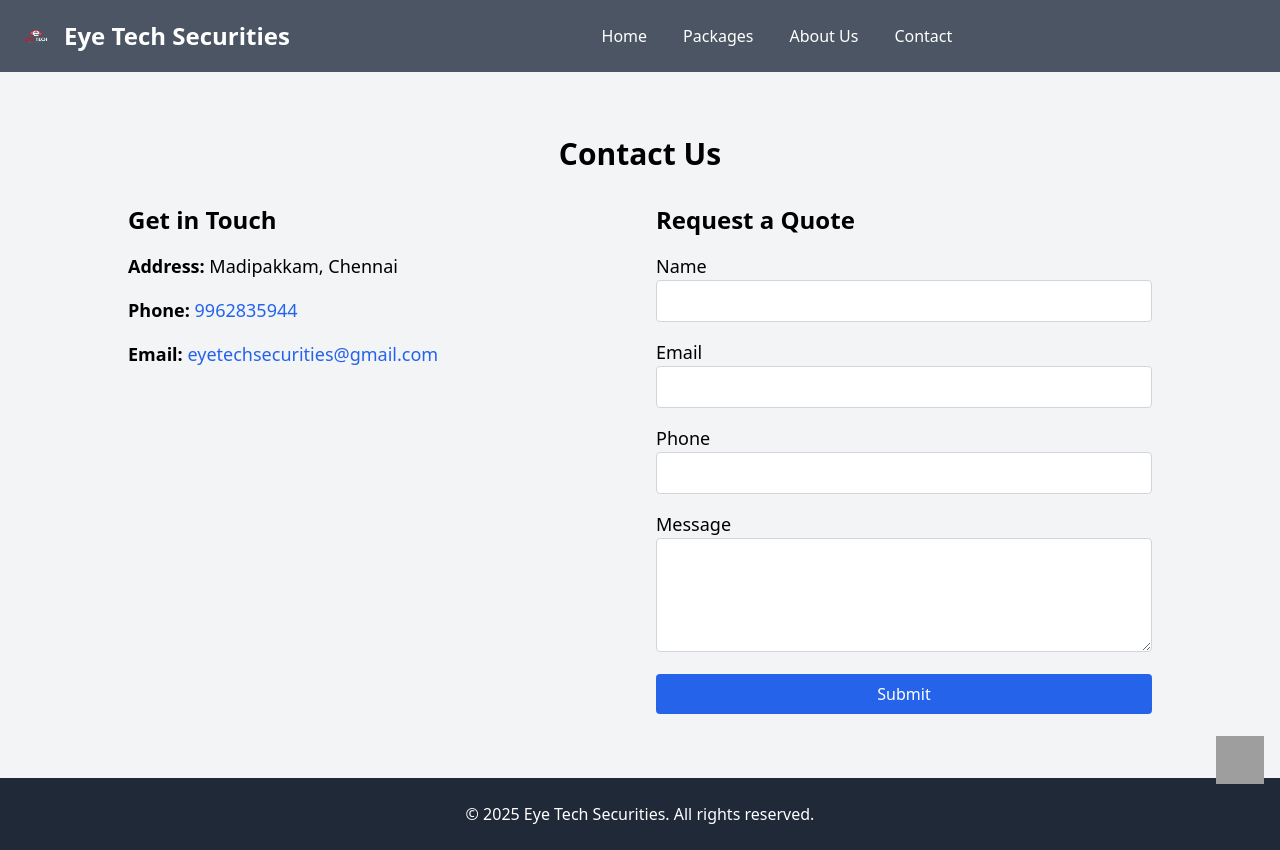
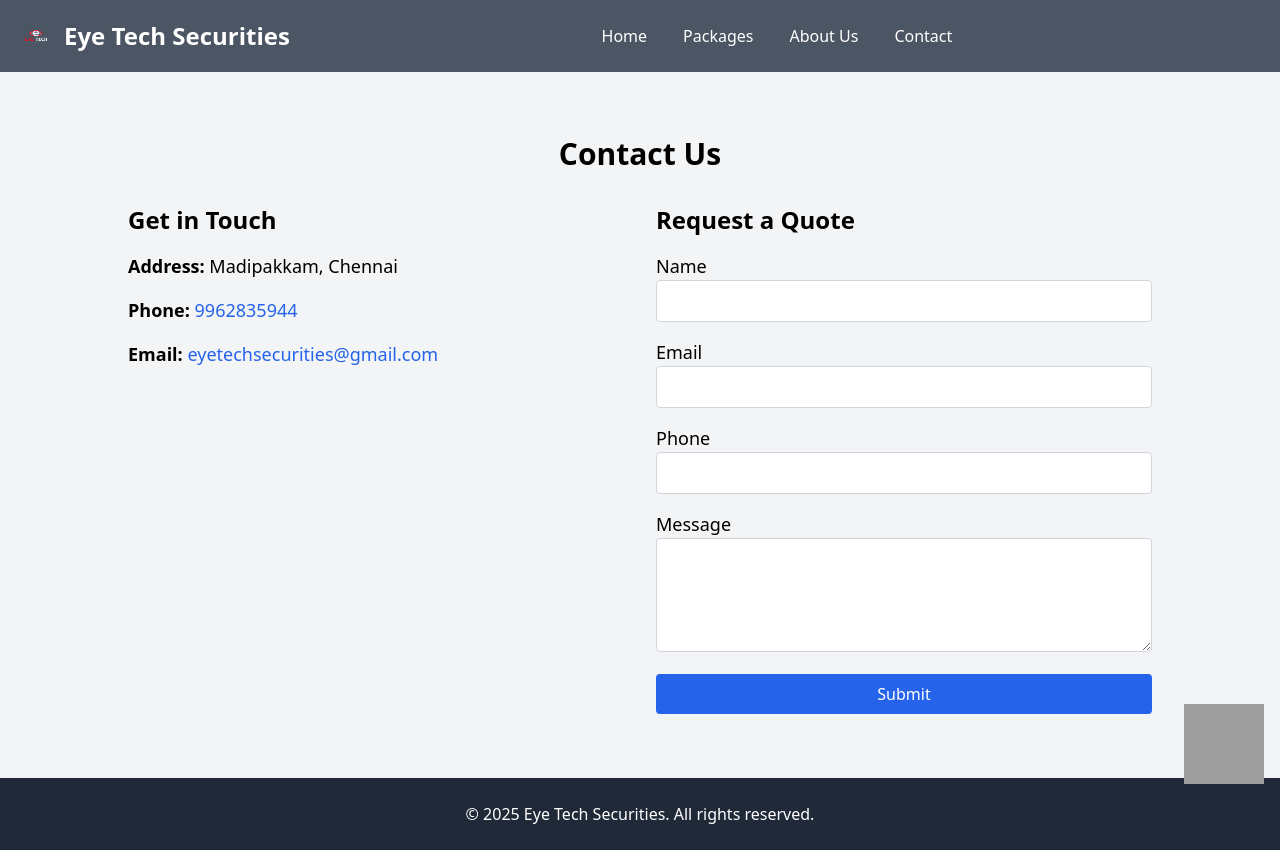
Before and after one commit to arunb9344/Website, a plain HTML site: page contact.html in a window 1280 px wide. Drawn offline with nearby package versions, Linux system fonts and the light colour scheme; grey boxes are pictures that could not be loaded.

Commit message:
whatsapp widget all pages

```diff
--- a/contact.html
+++ b/contact.html
@@ -81,7 +81,7 @@
     <!-- WhatsApp Widget -->
     <div class="fixed bottom-4 right-4 z-20">
         <a href="https://wa.me/9962835944" target="_blank">
-            <img src="https://upload.wikimedia.org/wikipedia/commons/6/6b/WhatsApp.svg" alt="WhatsApp" class="w-12 h-12">
+            <img src="https://upload.wikimedia.org/wikipedia/commons/6/6b/WhatsApp.svg" alt="WhatsApp" class="w-20 h-20 md:w-30 md:h-30">
         </a>
     </div>
 
```
Also changed, not shown: about.html (+1 -1 lines).
